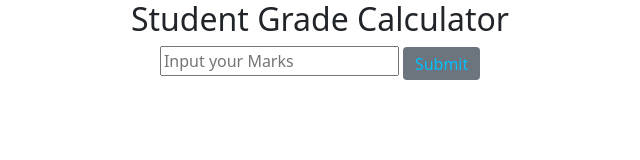
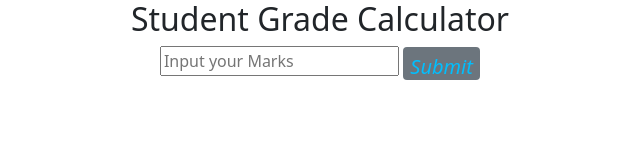
Before and after one commit to mugambijavan/WK1-student-grade-generator, a plain HTML site: page index.html in a window 1280 px wide. Shown: the full height of the page, 320-960 px from the left. Drawn offline with nearby package versions, Linux system fonts and the light colour scheme.

Commit message:
done challenge

```diff
--- a/style.css
+++ b/style.css
@@ -6,11 +6,12 @@ body {
 }
 #btn {
     color: deepskyblue;
-    font-size: medium;
+    font-size: 20px;
+    font-style: italic;
     padding: 5px;
     height: 33px;
     width: 77px;
-    border: 0px;
+    border: 10px;
 }
 p {
     color: black;
```
